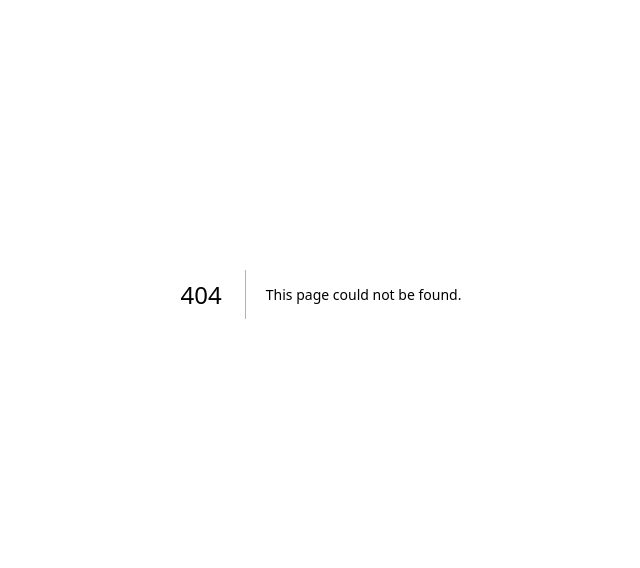
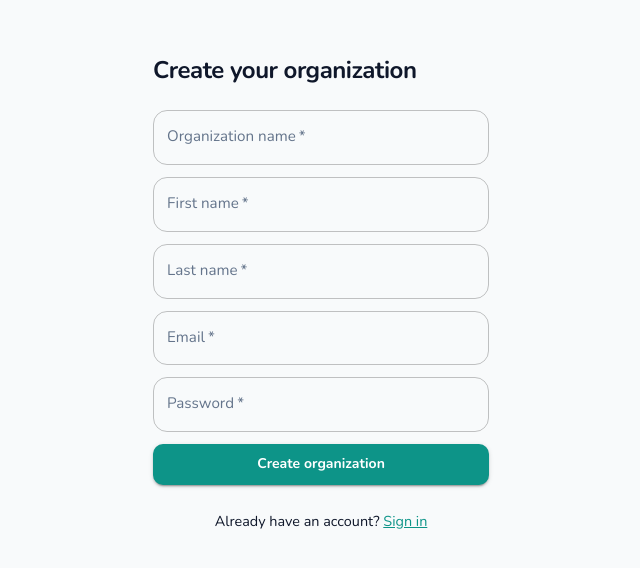
Before and after one commit to emmayusufu/langgraph-research-assistant, a Next.js app in the folder apps/web/: page /signup in a window 1280 px wide. Before the commit this address had no page. Shown: the part 106-674 px from the top of the page, without its empty margins (319-959 px from the left). Built offline with nearby package versions, Linux system fonts and the light colour scheme; what @mui/material-nextjs would draw is missing.

Commit message:
add signup page with zitadel org creation

```diff
--- /dev/null
+++ b/apps/web/src/app/(auth)/signup/page.tsx
@@ -0,0 +1,118 @@
+"use client";
+
+import { useState } from "react";
+import { signIn } from "next-auth/react";
+import {
+  Alert,
+  Box,
+  Button,
+  Stack,
+  TextField,
+  Typography,
+} from "@mui/material";
+
+export default function SignupPage() {
+  const [form, setForm] = useState({
+    orgName: "",
+    firstName: "",
+    lastName: "",
+    email: "",
+    password: "",
+  });
+  const [error, setError] = useState("");
+  const [loading, setLoading] = useState(false);
+
+  const set =
+    (field: keyof typeof form) =>
+    (e: React.ChangeEvent<HTMLInputElement>) =>
+      setForm((f) => ({ ...f, [field]: e.target.value }));
+
+  const handleSubmit = async (e: React.FormEvent) => {
+    e.preventDefault();
+    setLoading(true);
+    setError("");
+
+    const res = await fetch("/api/org", {
+      method: "POST",
+      headers: { "Content-Type": "application/json" },
+      body: JSON.stringify(form),
+    });
+    const data = await res.json();
+
+    if (!res.ok) {
+      setError(data.error ?? "Something went wrong");
+      setLoading(false);
+      return;
+    }
+
+    await signIn("zitadel", { callbackUrl: "/dashboard" });
+    setLoading(false);
+  };
+
+  return (
+    <Box
+      sx={{
+        minHeight: "100vh",
+        display: "flex",
+        alignItems: "center",
+        justifyContent: "center",
+        bgcolor: "background.default",
+      }}
+    >
+      <Stack spacing={3} sx={{ width: 400, p: 4 }}>
+        <Typography variant="h5" fontWeight={700}>
+          Create your organization
+        </Typography>
+        {error && <Alert severity="error">{error}</Alert>}
+        <Stack component="form" spacing={1.5} onSubmit={handleSubmit}>
+          <TextField
+            label="Organization name"
+            value={form.orgName}
+            onChange={set("orgName")}
+            required
+            fullWidth
+          />
+          <TextField
+            label="First name"
+            value={form.firstName}
+            onChange={set("firstName")}
+            required
+            fullWidth
+          />
+          <TextField
+            label="Last name"
+            value={form.lastName}
+            onChange={set("lastName")}
+            required
+            fullWidth
+          />
+          <TextField
+            label="Email"
+            type="email"
+            value={form.email}
+            onChange={set("email")}
+            required
+            fullWidth
+          />
+          <TextField
+            label="Password"
+            type="password"
+            value={form.password}
+            onChange={set("password")}
+            required
+            fullWidth
+          />
+          <Button type="submit" variant="contained" disabled={loading} fullWidth>
+            {loading ? "Creating…" : "Create organization"}
+          </Button>
+        </Stack>
+        <Typography variant="body2" textAlign="center">
+          Already have an account?{" "}
+          <Box component="a" href="/login" sx={{ color: "primary.main" }}>
+            Sign in
+          </Box>
+        </Typography>
+      </Stack>
+    </Box>
+  );
+}
--- /dev/null
+++ b/apps/web/src/app/api/org/route.ts
@@ -0,0 +1,79 @@
+import { NextRequest, NextResponse } from "next/server";
+import { createPrivateKey, createSign } from "crypto";
+
+const ZITADEL_ISSUER = process.env.ZITADEL_ISSUER!;
+
+async function getMachineToken(): Promise<string> {
+  const keyData = JSON.parse(process.env.ZITADEL_MACHINE_KEY!);
+  const now = Math.floor(Date.now() / 1000);
+  const header = Buffer.from(
+    JSON.stringify({ alg: "RS256", kid: keyData.keyId })
+  ).toString("base64url");
+  const payload = Buffer.from(
+    JSON.stringify({
+      iss: keyData.userId,
+      sub: keyData.userId,
+      aud: ZITADEL_ISSUER,
+      iat: now,
+      exp: now + 3600,
+    })
+  ).toString("base64url");
+  const sign = createSign("RSA-SHA256");
+  sign.update(`${header}.${payload}`);
+  const sig = sign.sign(createPrivateKey(keyData.key), "base64url");
+  const jwt = `${header}.${payload}.${sig}`;
+
+  const res = await fetch(`${ZITADEL_ISSUER}/oauth/v2/token`, {
+    method: "POST",
+    headers: { "Content-Type": "application/x-www-form-urlencoded" },
+    body: new URLSearchParams({
+      grant_type: "urn:ietf:params:oauth:grant-type:jwt-bearer",
+      scope: "openid urn:zitadel:iam:permission:admin",
+      assertion: jwt,
+    }),
+  });
+  const data = await res.json();
+  if (!res.ok || !data.access_token) {
+    throw new Error(`Machine token exchange failed: ${JSON.stringify(data)}`);
+  }
+  return data.access_token;
+}
+
+export async function POST(req: NextRequest) {
+  try {
+    const { orgName, firstName, lastName, email, password } = await req.json();
+    const token = await getMachineToken();
+
+    const res = await fetch(`${ZITADEL_ISSUER}/admin/v1/orgs`, {
+      method: "POST",
+      headers: {
+        Authorization: `Bearer ${token}`,
+        "Content-Type": "application/json",
+      },
+      body: JSON.stringify({
+        name: orgName,
+        human: {
+          userName: email,
+          profile: { firstName, lastName },
+          email: { email, isEmailVerified: false },
+          password: { password, changeRequired: false },
+        },
+      }),
+    });
+
+    if (!res.ok) {
+      const err = await res.json();
+      return NextResponse.json(
+        { error: err.message ?? "Failed to create organization" },
+        { status: 400 }
+      );
+    }
+
+    return NextResponse.json({ ok: true });
+  } catch (err) {
+    return NextResponse.json(
+      { error: err instanceof Error ? err.message : "Internal error" },
+      { status: 500 }
+    );
+  }
+}
```
